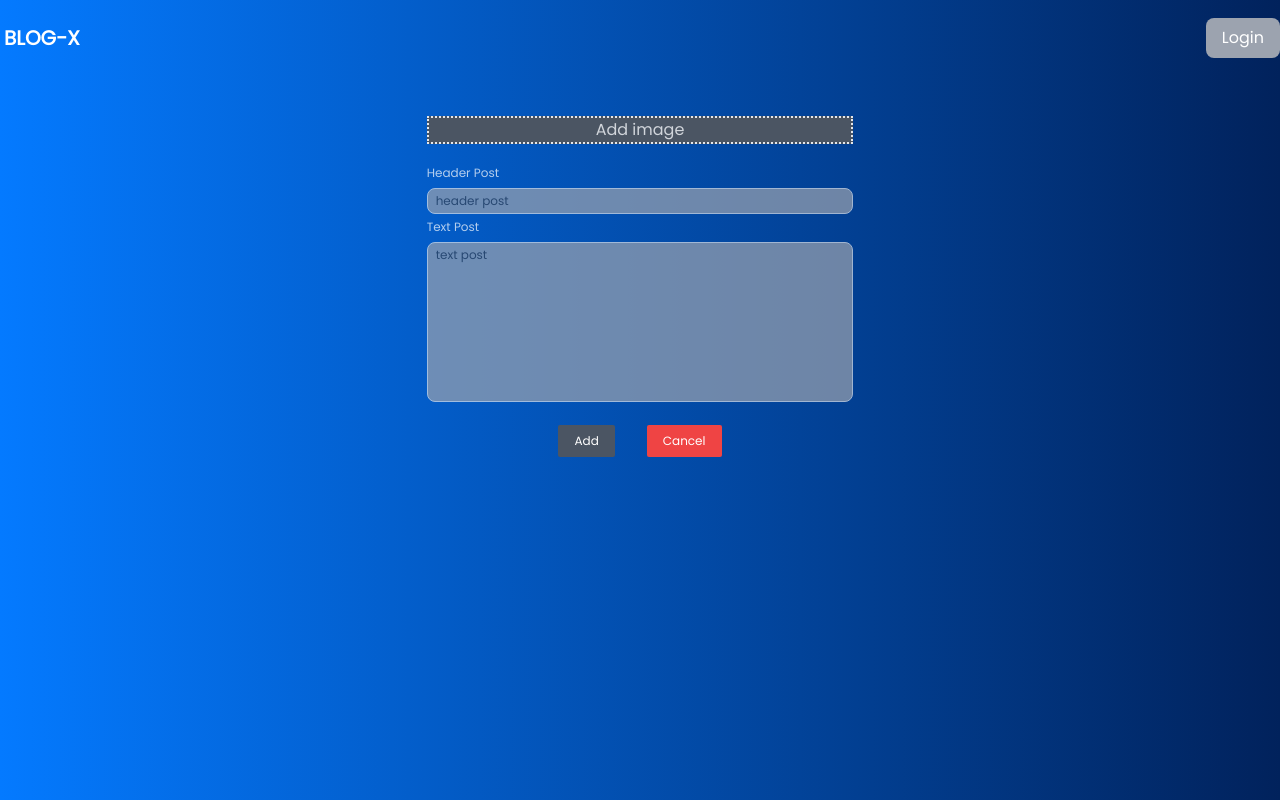
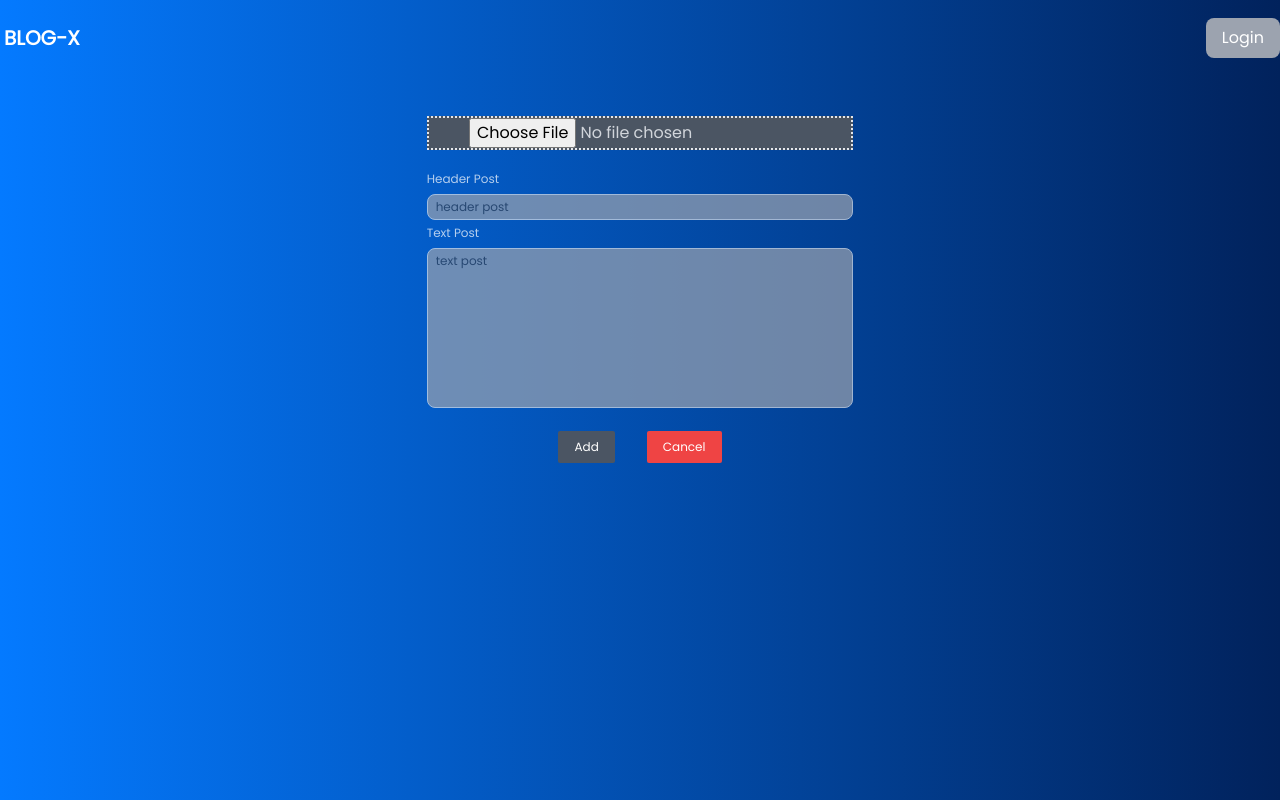
Before and after one commit to Fesenkoas/blog-redux-front, a React (Create React App) app: page /new in a window 1280 px wide. Built offline with nearby package versions, Linux system fonts and the light colour scheme; no server answers.

Commit message:
Update AddPostPage.jsx

```diff
--- a/src/pages/AddPostPage.jsx
+++ b/src/pages/AddPostPage.jsx
@@ -1,7 +1,8 @@
-import React, {  useState } from "react";
+import React, { useState } from "react";
 import { useDispatch } from "react-redux";
 import { createPost } from "./../redux/future/post/postSlise";
-import { useNavigate } from 'react-router-dom';
+import { useNavigate } from "react-router-dom";
+import FileBase64 from "react-file-base64";
 
 export const AddPostPage = () => {
   const [title, setTitle] = useState("");
@@ -12,15 +13,11 @@ export const AddPostPage = () => {
 
   const handleClickAdd = () => {
     try {
-      const data = new FormData();
-      data.append("title", title);
-      data.append("text", text);
-      data.append("image", image);
       setText("");
       setTitle("");
       setImage("");
-      dispatch(createPost(data));
-      navigate('/')
+      dispatch(createPost({title,text,image}));
+      navigate("/");
     } catch (error) {
       console.log(error);
     }
@@ -31,19 +28,16 @@ export const AddPostPage = () => {
     setTitle("");
     setImage("");
   };
-
   return (
-    <form className="w-1/3 mx-auto py-10" onSubmit={(e) => e.preventDefault()}>
+    <div className="w-1/3 mx-auto py-10">
         <label className="text-gray-300 py2 bg-gray-600 text-xsmt-3 flex items-center justify-center border-2 border-dotted cursor-pointer">
-        Add image
-        <input
-          type="file"
-          className="hidden"
-          onChange={(e) => setImage(e.target.files[0])}
+          <FileBase64
+            multiple={false}
+            onDone={({ base64 }) => setImage({image:base64})}
           />
         </label>
-      <div className="flex object-cover py-2 ">
-        {image && <img src={URL.createObjectURL(image)} alt={image.name}/>}
+        <div className="flex object-cover py-2 w-max h-max activator">
+          {image && <img src={image.image} alt={image.name} />}
         </div>
 
         <label className="text-xs text-white opacity-70">
@@ -79,6 +73,6 @@ export const AddPostPage = () => {
             Cancel
           </button>
         </div>
-    </form>
+    </div>
   );
 };
```
Lines whose indentation alone changed are shown as unchanged.
